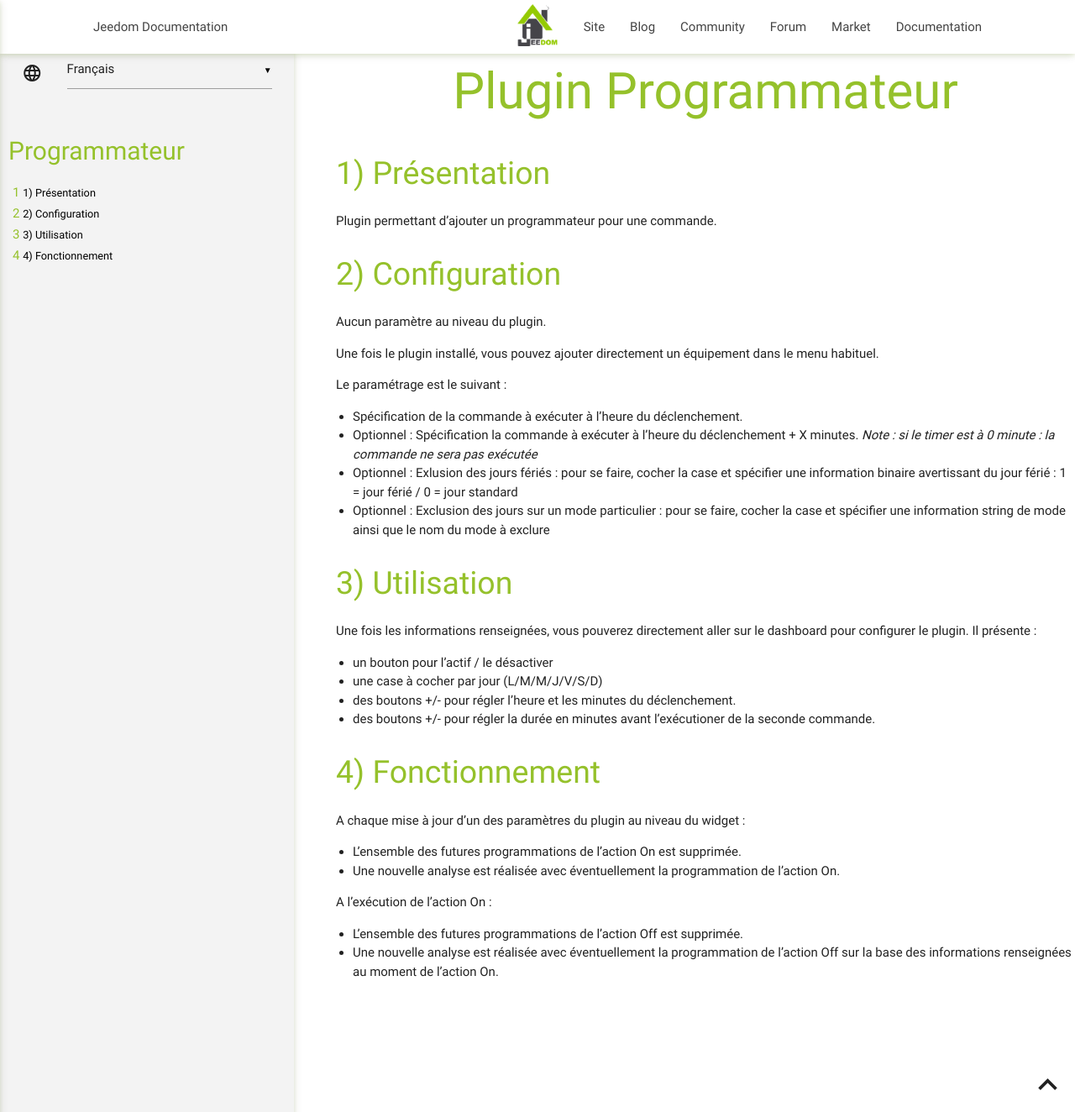
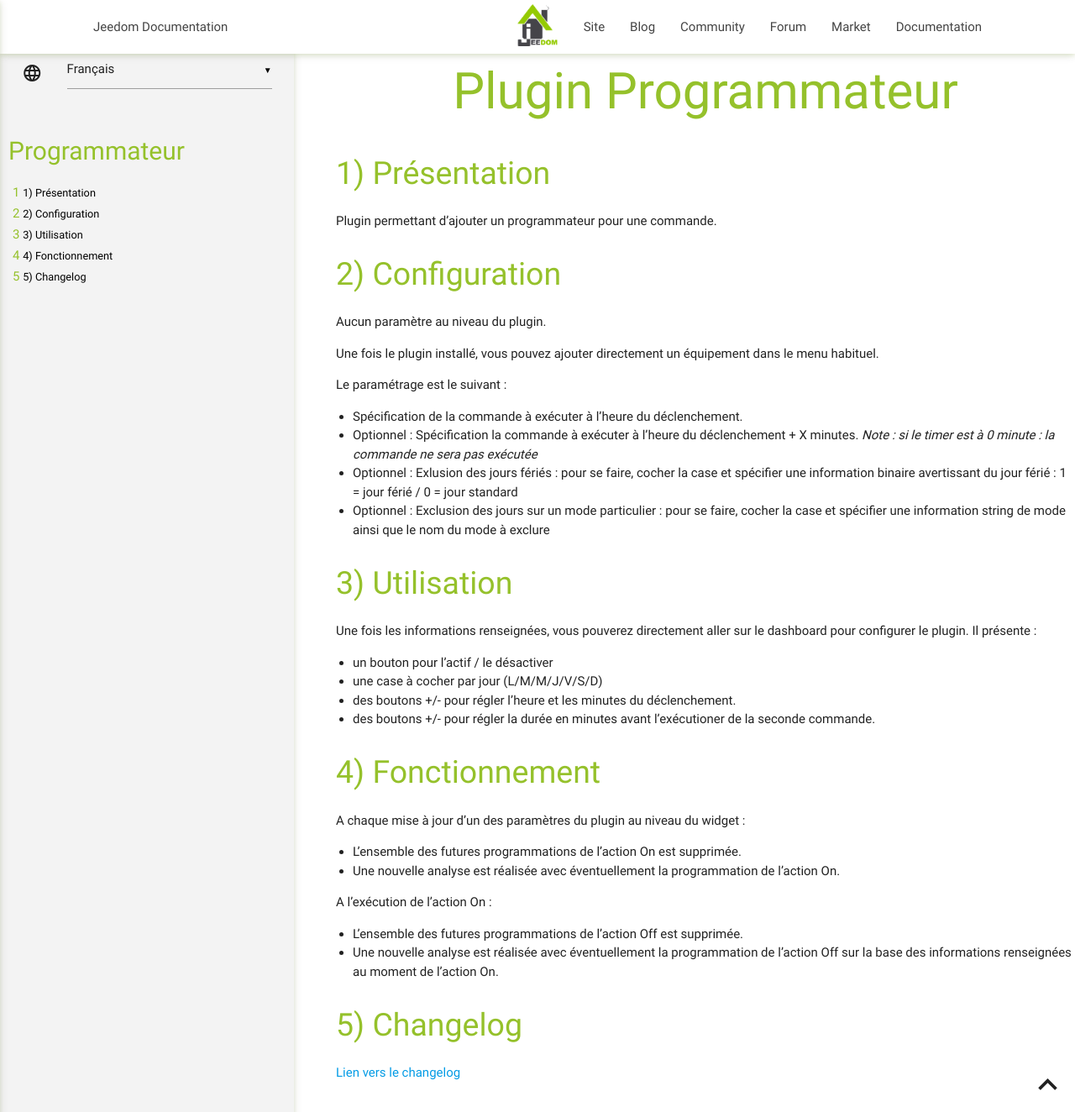
Before and after one commit to Caelion/jeedom-plugins-documentation, a Jekyll site: the page built from Programmateur/fr_FR/index.md, in a window 1280 px wide and 1324 px high. Shown: the whole window at 84% size. Built offline with Jekyll 4.4.1, drawn with Linux system fonts in a browser that asks for light colours.

Commit message:
Update index.md

```diff
--- a/Programmateur/fr_FR/index.md
+++ b/Programmateur/fr_FR/index.md
@@ -44,3 +44,7 @@
 A l'exécution de l'action On :
 - L'ensemble des futures programmations de l'action Off est supprimée.
 - Une nouvelle analyse est réalisée avec éventuellement la programmation de l'action Off sur la base des informations renseignées au moment de l'action On.
+
+Changelog
+===
+[Lien vers le changelog]({{site.baseurl}}/{{page.pluginId}}/{{page.lang}}/changelog)
```
